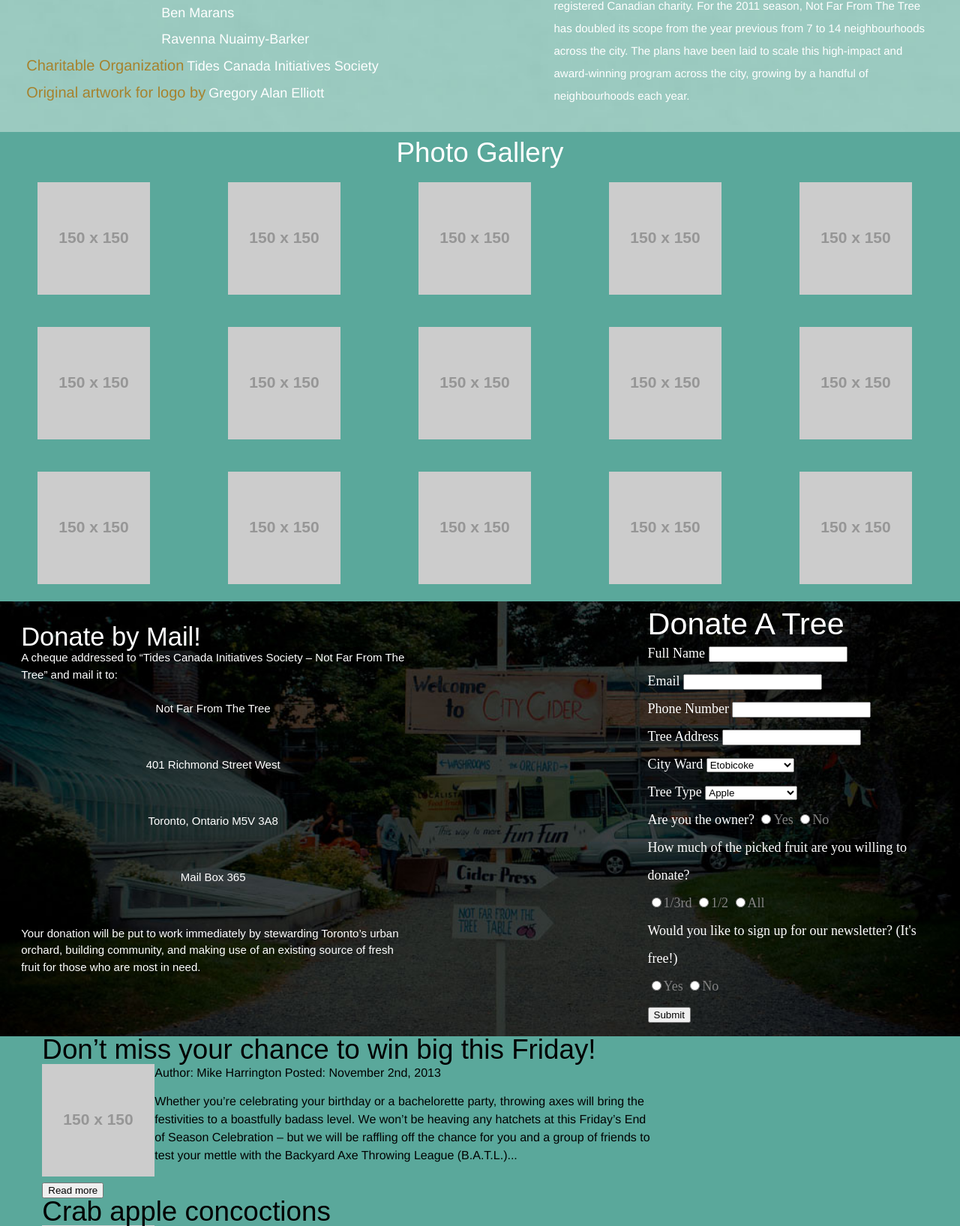
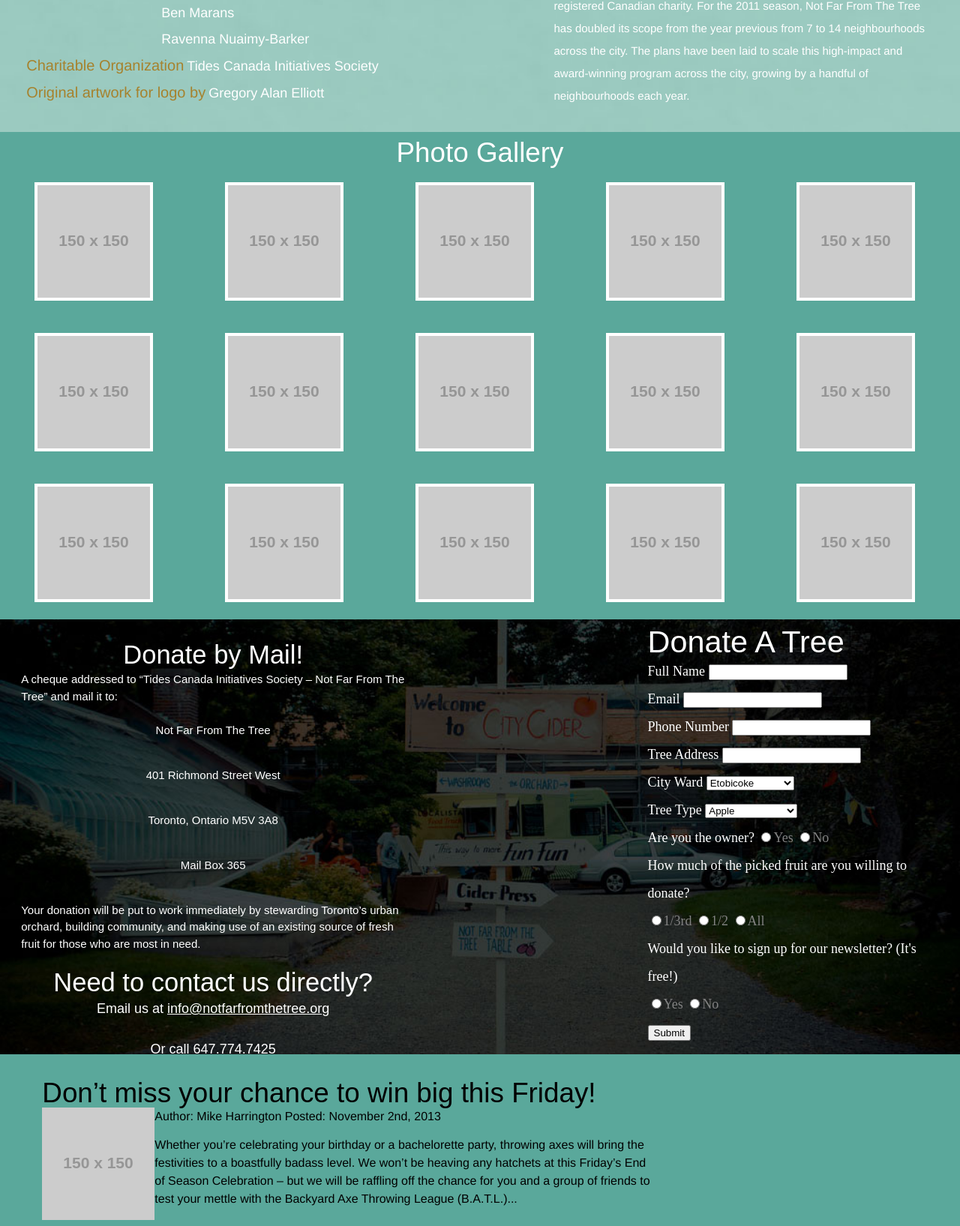
Before and after one commit to stefanol/NFFTT, a PHP site: page /index.html in a window 1280 px wide. Shown: the part 2314-3949 px from the top of the page at 75% size. Run offline with PHP 8.4, Linux system fonts and the light colour scheme; grey boxes labelled with a size stand in for pictures from a placeholder-image service; some libraries are stand-ins or nearby versions.

Commit message:
Added direct contact info

```diff
--- a/index.html
+++ b/index.html
@@ -213,6 +213,12 @@
 				<p class="info"> Toronto, Ontario M5V 3A8</p> <p class="info">Mail Box 365</p>
 				<p>Your donation will be put to work immediately by stewarding Toronto’s urban orchard, building community, and making use of an existing
 				source of fresh fruit for those who are most in need.</p>
+
+				<h1>Need to contact us directly?</h1>
+				<p id="emailUs">Email us at <span class="underline">info@notfarfromthetree.org</span></p>
+				<p id="callUs">Or call 647.774.7425</p>
+
+
 			</div><!--end mailing div-->
 		</section>
 
--- a/styles/less/main.less
+++ b/styles/less/main.less
@@ -132,7 +132,7 @@
 	font-family: 'Young', Helvetica, sans-serif;
 	font-size: 17px;
 	p {
-	line-height: 26px;
+	line-height: 30px;
 }
 }
 
@@ -246,6 +246,9 @@
 	ul li a:hover {
 		opacity: 0.5;
 	}
+	img {
+		border: 4px solid white;
+	}
 }
 
 /**********************************************************/
@@ -268,8 +271,25 @@
 	.widthfloat(40%);
 	.info {
 		text-align: center;
-		padding-bottom: 30px;
+		padding-bottom: 15px;
 	}
+	h1 {
+		text-align: center;
+		padding-bottom: 5px;
+	}
+	#emailUs {
+		text-align: center;
+		font-size: 18px;
+	}
+	#callUs {
+		text-align: center;
+		font-size: 18px;
+	}
+}
+
+.underline {
+	text-decoration: underline;
+	cursor: pointer;
 }
 
 #mailing {
--- a/styles/main.css
+++ b/styles/main.css
@@ -163,7 +163,7 @@
   font-size: 17px;
 }
 section#aboutUs p {
-  line-height: 26px;
+  line-height: 30px;
 }
 aside#donors {
   float: left;
@@ -274,6 +274,9 @@
 section#gallery ul li a:hover {
   opacity: 0.5;
 }
+section#gallery img {
+  border: 4px solid white;
+}
 /**********************************************************/
 /********************Get Involved Page*********************/
 #getInvolvedWrap {
@@ -296,7 +299,23 @@
 }
 section#getInvolved .info {
   text-align: center;
-  padding-bottom: 30px;
+  padding-bottom: 15px;
+}
+section#getInvolved h1 {
+  text-align: center;
+  padding-bottom: 5px;
+}
+section#getInvolved #emailUs {
+  text-align: center;
+  font-size: 18px;
+}
+section#getInvolved #callUs {
+  text-align: center;
+  font-size: 18px;
+}
+.underline {
+  text-decoration: underline;
+  cursor: pointer;
 }
 #mailing {
   margin-top: 30px;
```
